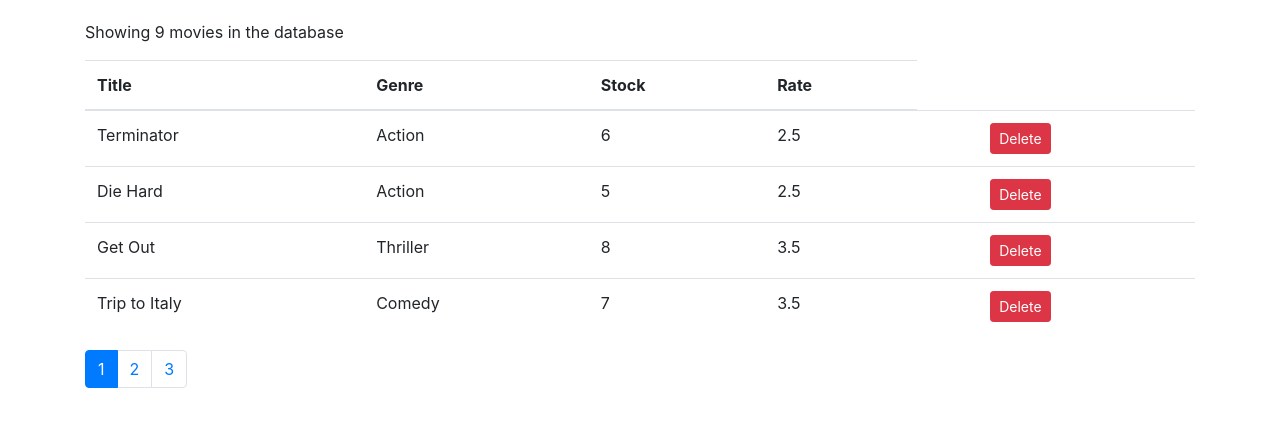
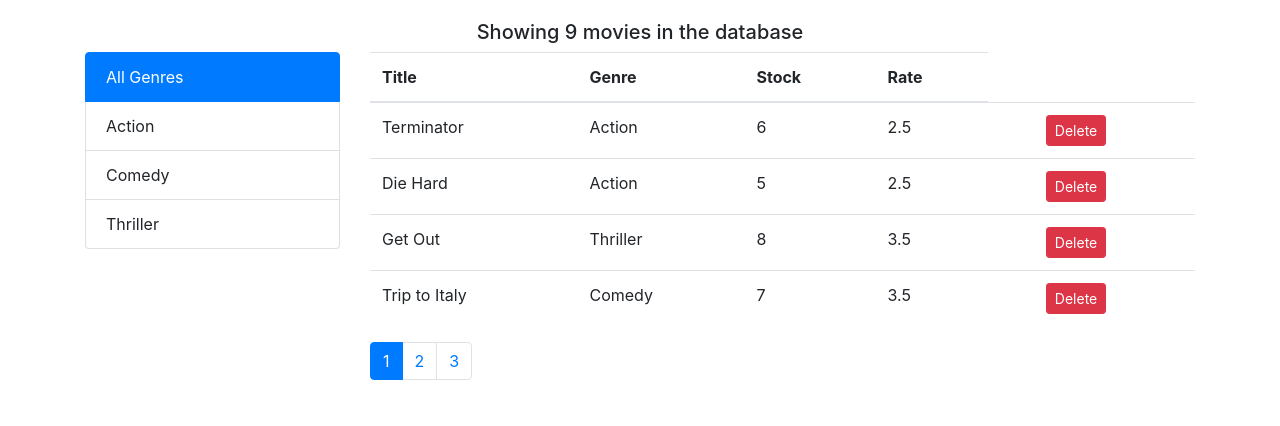
Before and after one commit to basit-nickelfox/favrid, a React (Create React App) app: page / in a window 1280 px wide. Shown: the top 426 px of the page. Built offline with nearby package versions, Linux system fonts and the light colour scheme.

Commit message:
list Group implemented

```diff
--- /dev/null
+++ b/src/common/listGroup.jsx
@@ -0,0 +1,11 @@
+import React from 'react';
+export const ListGroup=(props)=> {
+
+        return(
+            <ul className="list-group">
+                {props.allGenres.map(genre=>
+                <li key={genre._id} className={props.genreName===genre.name ?"list-group-item active":"list-group-item"} style={{cursor:'pointer'}} onClick={()=>props.handleList(genre.name)}>{genre.name}</li>
+                )}
+            </ul>
+        );
+    }
--- a/src/components/allMovies.jsx
+++ b/src/components/allMovies.jsx
@@ -1,31 +1,45 @@
 import React, { Component } from "react";
-import {Like} from '../common/like'
+import { Like } from '../common/like'
 import { getMovies } from '../services/fakeMovieService';
-import {Pagination} from "../common/pagination";
+import { Pagination } from "../common/pagination";
+import { ListGroup } from "../common/listGroup";
+import { getGenres } from "../services/fakeGenreService";
 export default class AllMovies extends Component {
 
     state = {
-        allMovies: getMovies(),
-        pageSize:4,
-        currentPage:1,
-        start:0,
-        end:4,
+        allMovies: [],
+        allGenres: [],
+        pageSize: 4,
+        currentPage: 1,
+        start: 0,
+        end: 4,
+        genreName: 'All Genres',
         // movies:getMovies().slice(0,4)
     };
-
+    componentDidMount() {
+        this.setState({ allMovies: getMovies(), allGenres: [{ _id: "5b21ca3eeb7f6fbccd471810", name: "All Genres" },...getGenres()] })
+    }
     // movies=this.state.allMovies.filter(movie=>this.state.allMovies.indexOf(movie)<=this.state.pageSize-1);
     render() {
 
-        const{pageSize,currentPage,start,end}=this.state;
-        let movies=this.state.allMovies.slice(start,end);
-         const{length:count}=this.state.allMovies;
-         if(count===0){
-             return <h3>No Movie in the database</h3>
+        const { pageSize, currentPage, start, end, genreName, allGenres } = this.state;
+        const movies = this.state.allMovies.slice(start, end);
+        const { length: count } = this.state.allMovies;
+        if (count === 0) {
+            return <h3 style={{ textAlign: 'center' }}>No Movie in the database</h3>
         }
 
         return (
             <div>
-                <p>Showing {count} movies in the database</p>
+                <div>
+                    <h5 style={{ textAlign: 'center' }}>Showing {count} movies in the database</h5>
+                </div>
+                <div className='row'>
+                    <div className='col-md-3 col-sm-4'>
+                        <ListGroup handleList={this.handleGroup} genreName={genreName} allGenres={allGenres} />
+                    </div>
+                    <div className='col-md-9  col-sm-8'>
+
                         <table className="table">
                             <thead>
                                 <tr>
@@ -53,7 +67,7 @@ export default class AllMovies extends Component {
                                                 {movie.dailyRentalRate}
                                             </td>
                                             <td>
-                                    <Like movie={movie.liked} onClick={()=>this.handleLike(movie)}/>
+                                                <Like movie={movie.liked} onClick={() => this.handleLike(movie)} />
                                             </td>
                                             <td>
                                                 {this.delete(movie._id)}
@@ -63,22 +77,31 @@ export default class AllMovies extends Component {
                             </tbody>
                         </table>
                         <Pagination itemCount={count} pageSize={pageSize} currentPage={currentPage}
-                   onPageChange={this.handlePageChange}/>
+                            onPageChange={this.handlePageChange} />
+                    </div>
+                </div>
             </div>
         );
     }
-    handlePageChange=(page)=>{
-      this.setState({currentPage:page,
-        start:(this.state.pageSize*page)-this.state.pageSize,
-        end:page*this.state.pageSize,
+    handleGroup = (list) => {
+
+        const allMovies = list !== 'All Genres' ?
+            getMovies().filter(genres => genres.genre.name === list) : getMovies();
+        this.setState({ genreName: list, allMovies });
+    }
+    handlePageChange = (page) => {
+        this.setState({
+            currentPage: page,
+            start: (this.state.pageSize * page) - this.state.pageSize,
+            end: page * this.state.pageSize,
         });
     }
-    handleLike=(movie)=>{
-            const allMovies=[...this.state.allMovies];
-            const index =allMovies.indexOf(movie);
-            allMovies[index]={...allMovies[index]}
-            allMovies[index].liked=!allMovies[index].liked;
-            this.setState({allMovies});
+    handleLike = (movie) => {
+        const allMovies = [...this.state.allMovies];
+        const index = allMovies.indexOf(movie);
+        allMovies[index] = { ...allMovies[index] }
+        allMovies[index].liked = !allMovies[index].liked;
+        this.setState({ allMovies });
     }
 
     delete(id) {
```
Lines whose indentation alone changed are shown as unchanged.
